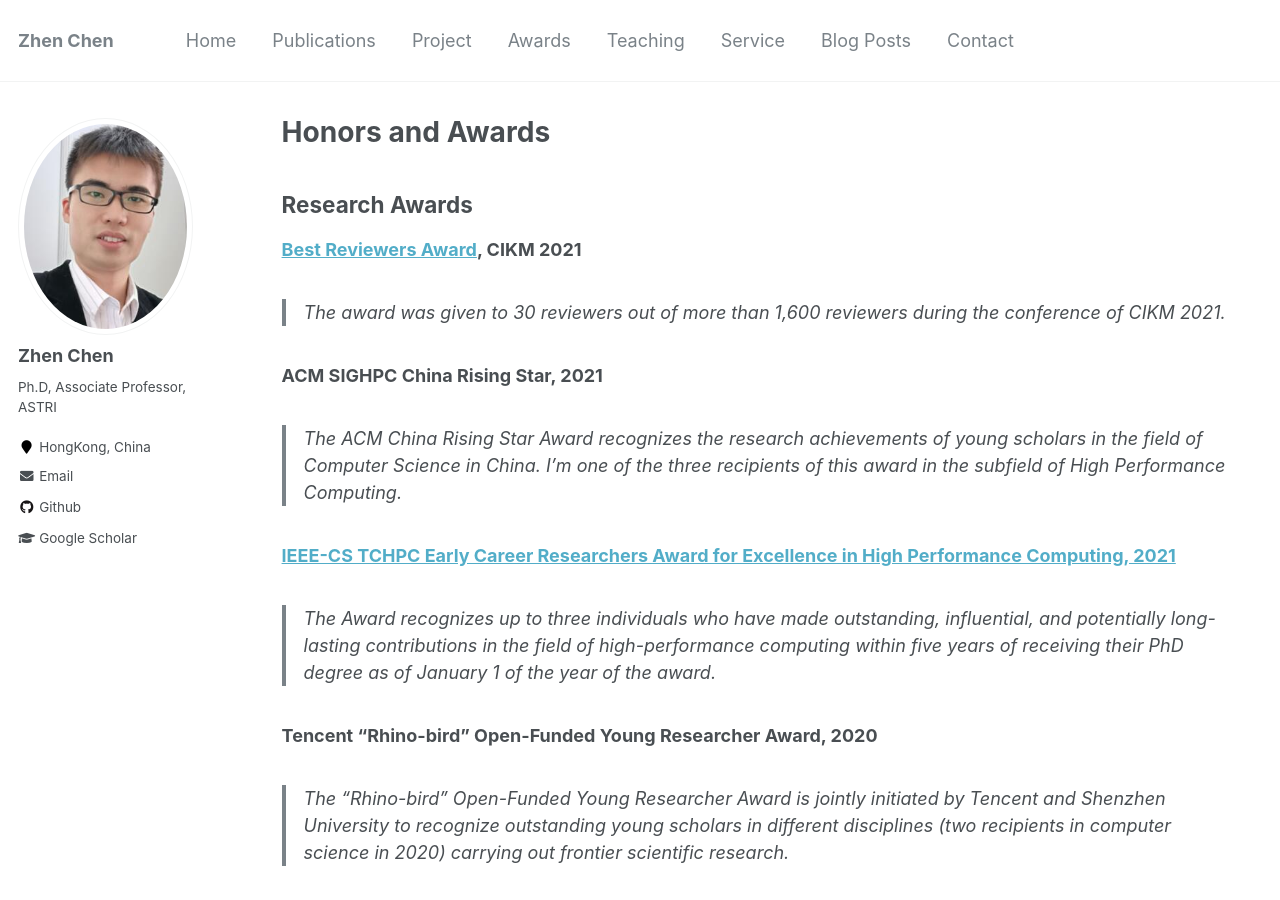
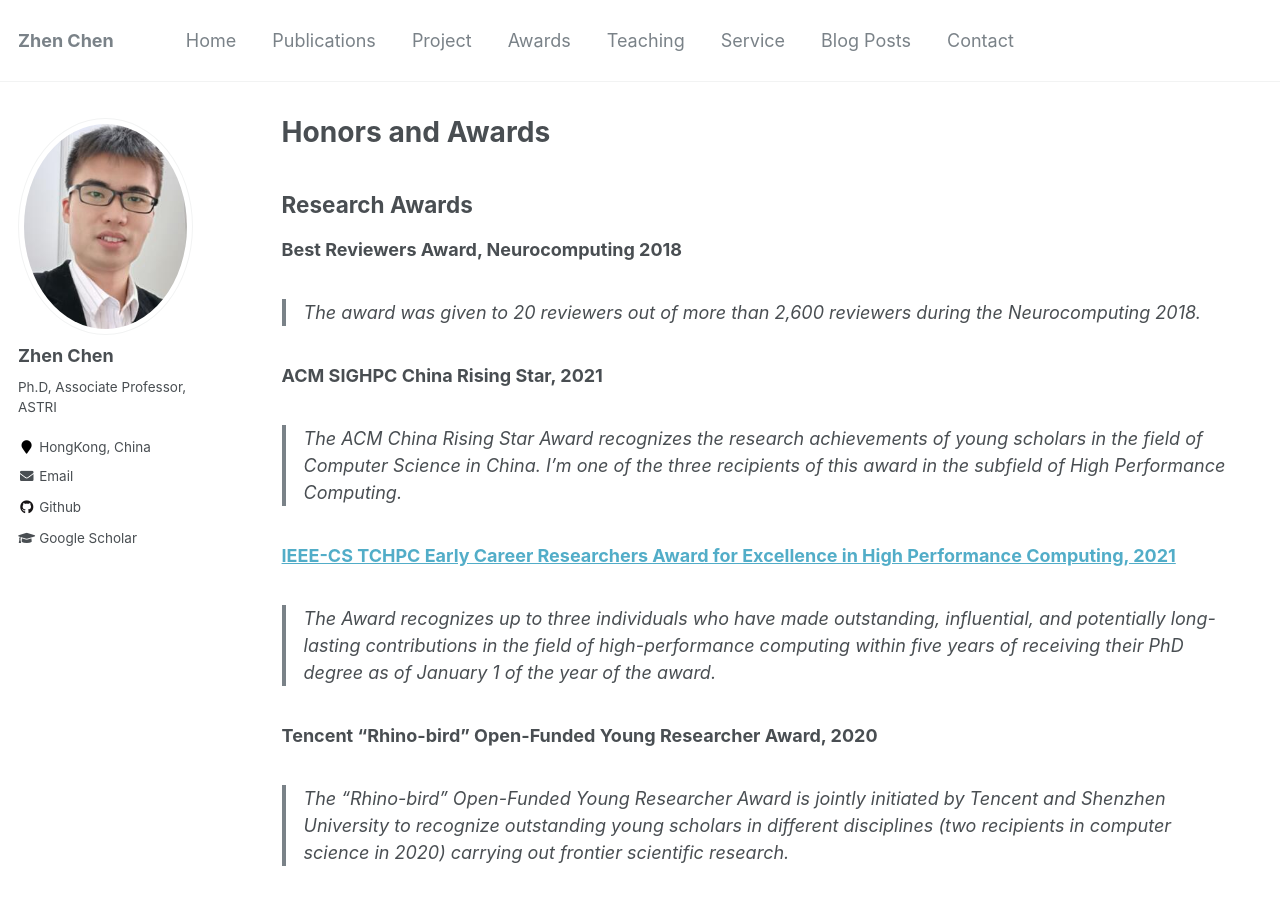
Before and after one commit to baile035/chenz_CV, a Jekyll site: the page built from _pages/awards.md, in a window 1280 px wide and 900 px high. Built offline with Jekyll 4.4.1, drawn with Linux system fonts in a browser that asks for light colours.

Commit message:
Update awards.md

```diff
--- a/_pages/awards.md
+++ b/_pages/awards.md
@@ -7,8 +7,12 @@ author_profile: true
 
 Research Awards
 ---
+<!--
 **<a href="https://www.cikm2021.org/programme/best-reviewers">Best Reviewers Award</a>, CIKM 2021**
-> The award was given to 30 reviewers out of more than 1,600 reviewers during the conference of CIKM 2021.
+-->
+
+**Best Reviewers Award, Neurocomputing 2018**
+> The award was given to 20 reviewers out of more than 2,600 reviewers during the Neurocomputing 2018.
 
 **ACM SIGHPC China Rising Star, 2021**
 > The ACM China Rising Star Award recognizes the research achievements of young scholars in the field of Computer Science in China. I'm one of the three recipients of this award in the subfield of High Performance Computing.
```
